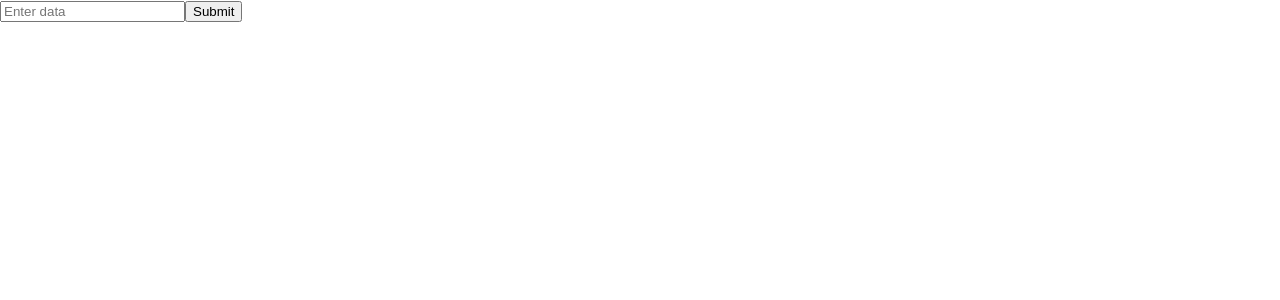
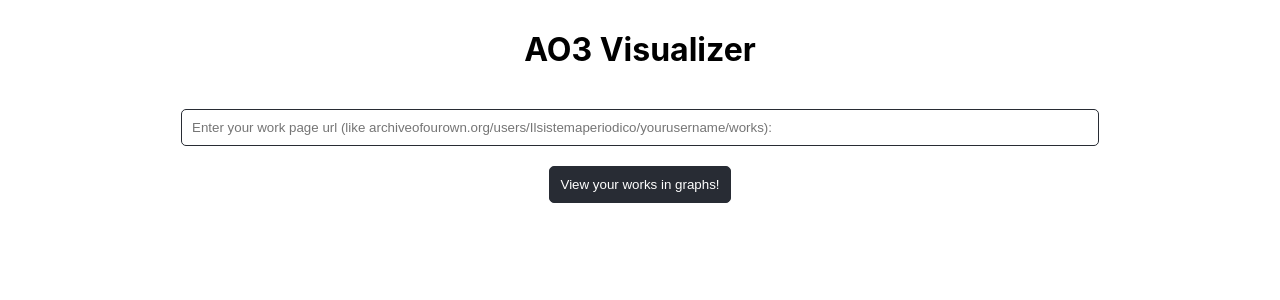
Before and after one commit to isommersieisalvati/AO3-Visualizer, a React (Vite) app in the folder ao3-visualizer/: page / in a window 1280 px wide. Shown: the top 300 px of the page. Built offline with nearby package versions, Linux system fonts and the light colour scheme.

Commit message:
Edited App.css.

```diff
--- a/ao3-visualizer/index.html
+++ b/ao3-visualizer/index.html
@@ -6,7 +6,7 @@
             name="viewport"
             content="width=device-width, initial-scale=1.0"
         />
-        <title>Vite React App</title>
+        <title>AO3 Visualizer</title>
     </head>
     <body>
         <div id="root"></div>
--- a/ao3-visualizer/src/App.css
+++ b/ao3-visualizer/src/App.css
@@ -9,7 +9,8 @@
 
 @media (prefers-reduced-motion: no-preference) {
     .App-logo {
-    animation: App-logo-spin infinite 20s linear;
+        animation: App-logo-spin
+            infinite 20s linear;
     }
 }
 
@@ -28,6 +29,40 @@
     color: #61dafb;
 }
 
+h1 {
+    text-align: center;
+    margin-top: 30px; /* Adds space from the top of the page */
+    margin-bottom: 30px; /* Optional: Removes extra space below the element */
+    padding: 0;
+}
+
+form {
+    display: flex;
+    flex-direction: column;
+    align-items: center;
+    justify-content: center;
+}
+
+input {
+    width: 70%;
+    margin-top: 10px;
+    margin-bottom: 10px;
+    padding: 10px;
+    border-radius: 5px;
+    border: 1px solid #282c34;
+}
+
+button {
+    margin-top: 10px;
+    margin-bottom: 10px;
+    padding: 10px;
+    border-radius: 5px;
+    border: 1px solid #282c34;
+    background-color: #282c34;
+    color: white;
+    cursor: pointer;
+}
+
 @keyframes App-logo-spin {
     from {
         transform: rotate(0deg);
--- a/ao3-visualizer/src/App.jsx
+++ b/ao3-visualizer/src/App.jsx
@@ -3,7 +3,6 @@
     useEffect,
     useRef,
 } from "react";
-// import UrlInput from "./components/UrlInput";
 import Heatmap from "./components/Heatmap";
 import Boxplot from "./components/Boxplot";
 import Voronoi from "./components/Voronoi";
@@ -21,7 +20,6 @@
         e.preventDefault();
 
         try {
-            // Step 1: Send data with POST request
             const postResponse =
                 await axios.post(
                     "http://localhost:3001/work-page-url",
@@ -36,10 +34,13 @@
 
     return (
         <div>
+            <h1>AO3 Visualizer</h1>
             <form
+                class="url"
                 onSubmit={handleSubmit}
             >
                 <input
+                    class="urlInput"
                     type="text"
                     value={url}
                     onChange={(e) =>
@@ -48,10 +49,14 @@
                                 .value
                         )
                     }
-                    placeholder="Enter data"
+                    placeholder="Enter your work page url (like archiveofourown.org/users/Ilsistemaperiodico/yourusername/works):"
                 />
-                <button type="submit">
-                    Submit
+                <button
+                    class="submit"
+                    type="submit"
+                >
+                    View your works in
+                    graphs!
                 </button>
             </form>
             {error && (
@@ -59,21 +64,21 @@
             )}
             {list && (
                 <div>
-                    {/* <Heatmap
+                    <Heatmap
+                        workList={
+                            list.data
+                        }
+                    />
+                    <Voronoi
+                        workList={
+                            list.data
+                        }
+                    />
+                    {/* <Boxplot
                         workList={
                             list.data
                         }
                     /> */}
-                    {/* <Voronoi
-                        workList={
-                            list.data
-                        }
-                    /> */}
-                    <Boxplot
-                        workList={
-                            list.data
-                        }
-                    />
                 </div>
             )}
         </div>
--- a/ao3-visualizer/src/components/Boxplot.jsx
+++ b/ao3-visualizer/src/components/Boxplot.jsx
@@ -1,5 +1,9 @@
 import React from "react";
-import { reduceToFandoms } from "../utils/conversion";
+import {
+    reduceToFandoms,
+    boxplotCaculator,
+    checkFandom,
+} from "../utils/conversion";
 
 const Boxplot = (workList) => {
     const works =
@@ -15,28 +19,23 @@
             valueB - valueA
     );
 
-    const boxplotFandom = Object.values(
-        fandomsDesc
-            .slice(0, 5)
-            .map(([key]) => key)
+    const boxplotFandom = new Seet(
+        Object.values(
+            fandomsDesc
+                .slice(0, 5)
+                .map(([key]) => key)
+        )
     );
-
-    const checkFandom = (work) => {
-        const fandoms = work[2].flat();
-        let set1 = new Set(fandoms);
-        let set2 = new Set(
-            boxplotFandom
-        );
-
-        return (
-            [...set1].filter((value) =>
-                set2.has(value)
-            ).length > 0
-        );
-    };
 
     const boxplotWorks = works.filter(
         checkFandom
+    );
+
+    console.log(
+        boxplotCaculator(
+            boxplotWorks,
+            boxplotFandom
+        )
     );
 
     return <div>Boxplot</div>;
--- a/ao3-visualizer/src/utils/conversion.jsx
+++ b/ao3-visualizer/src/utils/conversion.jsx
@@ -54,3 +54,28 @@
 
     return fandomCount;
 };
+
+export const checkFandom = (work) => {
+    const fandom = new Set(
+        work[2].flat()
+    );
+    return (
+        [...fandom].filter((value) =>
+            boxplotFandom.has(value)
+        ).length > 0
+    );
+};
+
+export const boxplotCaculator = (
+    works,
+    fandoms
+) => {
+    works_updated = works.map(
+        (work) => [
+            work[0], // First item
+            ...work.slice(2), // All items after the second
+        ]
+    );
+
+    fandoms.map((fandom) => {});
+};
```
Also changed, not shown: ao3-visualizer/src/components/UrlInput.jsx (deleted, +0 -63 lines), ao3-visualizer/src/components/Heatmap.css (added), ao3-visualizer/src/components/Voronoi.css (added). Lines whose indentation alone changed are shown as unchanged.
